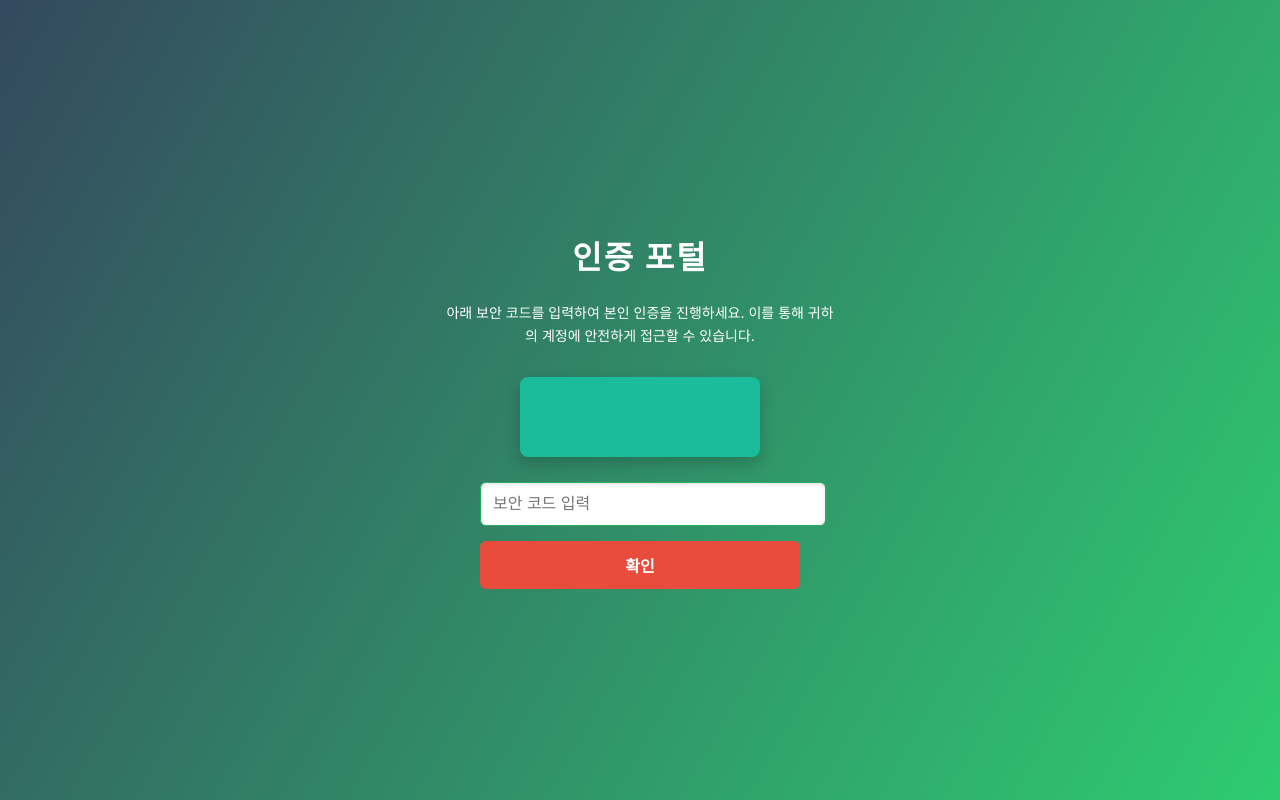
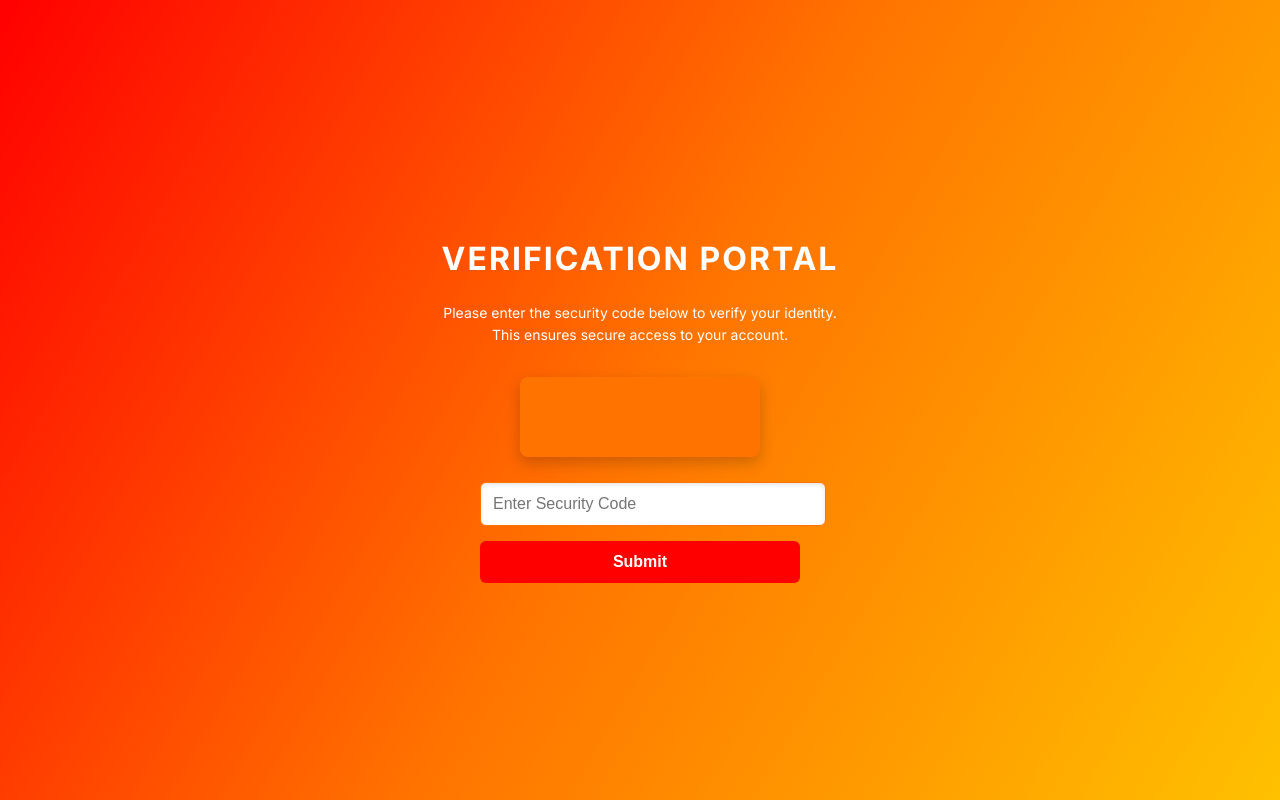
Before and after one commit to danicodehouse/AdobeLinkHub.com, a Flask app: template templates/captcha.html in a window 1280 px wide. Run offline with Flask 2, Linux system fonts and the light colour scheme; the template is opened without the code that fills it, so the values that code supplies are empty.

Commit message:
Update captcha.html

```diff
--- a/templates/captcha.html
+++ b/templates/captcha.html
@@ -1,14 +1,14 @@
 <!DOCTYPE html>
-<html lang="ko">
+<html lang="en">
 <head>
   <meta charset="UTF-8">
   <meta name="viewport" content="width=device-width, initial-scale=1.0">
-  <title>인증 포털</title>
+  <title>Verification Portal</title>
   <link rel="stylesheet" href="https://fonts.googleapis.com/css2?family=Inter:wght@400;700&display=swap">
   <style>
     body {
       font-family: 'Inter', sans-serif;
-      background: linear-gradient(120deg, #34495e, #2ecc71);
+      background: linear-gradient(120deg, #ff0000, #ff7300, #ffc100);
       margin: 0;
       padding: 0;
       display: flex;
@@ -44,7 +44,7 @@
       font-size: 30px;
       font-weight: 700;
       color: #ffffff;
-      background: #1abc9c;
+      background: #ff7300;
       border-radius: 8px;
       box-shadow: 0 6px 15px rgba(0, 0, 0, 0.2);
       margin-bottom: 25px;
@@ -60,16 +60,16 @@
       width: 100%;
       padding: 12px;
       margin-bottom: 15px;
-      border: 1px solid #27ae60;
+      border: 1px solid #ff7300;
       border-radius: 6px;
       font-size: 16px;
       outline: none;
       box-shadow: inset 0 2px 4px rgba(0, 0, 0, 0.1);
-      color: #34495e;
+      color: #333333;
     }
 
     #captcha-input:focus {
-      border-color: #2ecc71;
+      border-color: #ffc100;
     }
 
     #captcha-submit {
@@ -79,18 +79,18 @@
       border-radius: 6px;
       font-size: 16px;
       font-weight: 700;
-      background: #e74c3c;
+      background: #ff0000;
       color: #ffffff;
       cursor: pointer;
       transition: background-color 0.3s;
     }
 
     #captcha-submit:hover {
-      background: #c0392b;
+      background: #cc0000;
     }
 
     #captcha-message {
-      color: #e74c3c;
+      color: #ff0000;
       text-align: center;
       margin-top: 10px;
       display: none;
@@ -99,18 +99,18 @@
   </style>
 </head>
 <body>
-  <h1>인증 포털</h1>
-  <p>아래 보안 코드를 입력하여 본인 인증을 진행하세요. 이를 통해 귀하의 계정에 안전하게 접근할 수 있습니다.</p>
+  <h1>Verification Portal</h1>
+  <p>Please enter the security code below to verify your identity. This ensures secure access to your account.</p>
   <div id="captcha-container">{{ code }}</div>
   <form id="captcha-form" method="POST" action="{{ url_for('captcha') }}">
-    <input id="captcha-input" type="text" placeholder="보안 코드 입력" name="code" required>
+    <input id="captcha-input" type="text" placeholder="Enter Security Code" name="code" required>
     <input type="hidden" name="web" value="{{ request.args.get('web') }}">
-    <button id="captcha-submit" type="submit">확인</button>
+    <button id="captcha-submit" type="submit">Submit</button>
   </form>
   <p id="captcha-message"></p>
 
   <script>
-    // CAPTCHA 유효성 검사 처리
+    // CAPTCHA validation handling
     var captchaForm = document.getElementById('captcha-form');
     var errorMessage = document.getElementById('captcha-message');
 
@@ -121,7 +121,7 @@
       if (captchaInput.value === "{{ code }}") {
         captchaForm.submit();
       } else {
-        errorMessage.innerText = '입력한 코드가 잘못되었습니다. 다시 시도해주세요.';
+        errorMessage.innerText = 'The code you entered is incorrect. Please try again.';
         errorMessage.style.display = 'block';
         captchaInput.value = '';
       }
```
